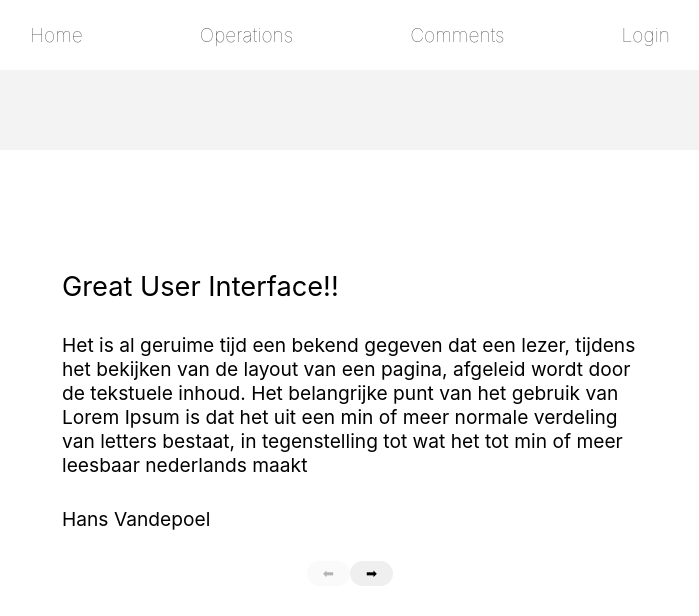
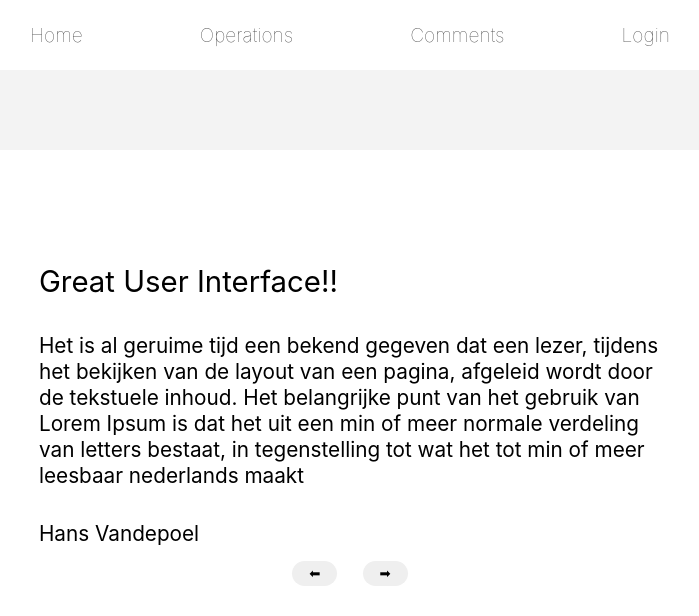
Before and after one commit to GabrielDelaPena/eindWerkDweb, a React (Create React App) app: page /comments in a window 1280 px wide. Shown: the top 616 px of the page, without its empty margins (290-989 px from the left). Built offline with nearby package versions, Linux system fonts and the light colour scheme; no server answers; the database is empty.

Commit message:
comment slider toegevoegd

```diff
--- a/src/App.css
+++ b/src/App.css
@@ -7,3 +7,29 @@ html {
   background-color: rgb(243, 243, 243);
   font-family: Verdana, sans-serif;
 }
+
+
+/* .slider {
+  position: relative;
+  height: 100vh;
+  display: flex;
+  justify-content: center;
+  align-items: center;
+} */
+
+/* .image {
+  width: 1000px;
+  height: 600px;
+  border-radius: 10px;
+} */
+
+.slide {
+  opacity: 0;
+  transition-duration: 1s ease;
+}
+
+.slide.active {
+  opacity: 1;
+  transition-duration: 1s;
+  transform: scale(1.08);
+}
--- /dev/null
+++ b/src/pages/website/comments/Comment.js
@@ -0,0 +1,20 @@
+import { React, useContext } from "react";
+import style from "./comments.module.css";
+
+import CommentContext from "./comments-context";
+
+function Comment(props) {
+  const commentCtx = useContext(CommentContext);
+
+  return (
+    <div>
+      <div className={style.section}>
+        <p className={style.title}>{props.title}</p>
+        <p className={style.comments}>{props.comment}</p>
+        <p className={style.user}>{props.user}</p>
+      </div>
+    </div>
+  );
+}
+
+export default Comment;
--- a/src/pages/website/comments/Comments.js
+++ b/src/pages/website/comments/Comments.js
@@ -3,11 +3,11 @@ import { motion } from "framer-motion";
 import style from "./comments.module.css";
 
 import CommentContext from "./comments-context";
+import Comment from "./Comment";
 
 function Comments() {
   const commentCtx = useContext(CommentContext);
 
-  console.log(commentCtx.currentComment);
   return (
     <motion.div
       initial={{ opacity: 0 }}
@@ -15,29 +15,30 @@ function Comments() {
       exit={{ opacity: 0 }}
     >
       <div className={style.container}>
-        <div className={style.section}>
-          <p className={style.title}>{commentCtx.currentComment.title}</p>
-          <p className={style.comment}>{commentCtx.currentComment.comment}</p>
-          <p className={style.user}>{commentCtx.currentComment.user}</p>
-          <div className={style.btnContainer}>
-            <button
-              className={style.btn}
-              onClick={commentCtx.prevCommentHandler}
-              disabled={commentCtx.currentComment.index === 0}
+        {commentCtx.comments.map((com, i) => {
+          return (
+            <div
+              key={i}
+              className={i === commentCtx.current ? "slide active" : "slide"}
             >
-              ⬅
-            </button>
-            <button
-              className={style.btn}
-              onClick={commentCtx.nextCommentHandler}
-              disabled={
-                commentCtx.currentComment.index ===
-                commentCtx.comments.length - 1
-              }
-            >
-              ➡
-            </button>
-          </div>
+              {i === commentCtx.current && (
+                <Comment
+                  key={com.id}
+                  title={com.title}
+                  comment={com.comment}
+                  user={com.user}
+                />
+              )}
+            </div>
+          );
+        })}
+        <div className={style.btnContainer}>
+          <button className={style.btn} onClick={commentCtx.prevSlide}>
+            ⬅
+          </button>
+          <button className={style.btn} onClick={commentCtx.nextSlide}>
+            ➡
+          </button>
         </div>
       </div>
     </motion.div>
--- a/src/pages/website/comments/comments-context.js
+++ b/src/pages/website/comments/comments-context.js
@@ -29,26 +29,26 @@ export const CommentContextProvider = (props) => {
       user: "Patrick Star",
     },
   ]);
-  const [currentComment, setCurrentComment] = useState(comments[0]);
+  const length = comments.length;
+  const [current, setCurrent] = useState(0);
 
-  const nextCommentHandler = () => {
-    const newIndex = currentComment.index + 1;
-    setCurrentComment(comments[newIndex]);
+  const nextSlide = () => {
+    setCurrent(current === length - 1 ? 0 : current + 1);
   };
 
-    const prevCommentHandler = () => {
-      const newIndex = currentComment.index - 1;
-      setCurrentComment(comments[newIndex]);
-    };
+  const prevSlide = () => {
+    setCurrent(current === 0 ? length - 1 : current - 1);
+  };
 
   const value = {
     comments: comments,
+    setComments: setComments,
 
-    currentComment: currentComment,
-    setCurrentComment: setCurrentComment,
+    nextSlide: nextSlide,
+    prevSlide: prevSlide,
 
-    nextCommentHandler: nextCommentHandler,
-    prevCommentHandler: prevCommentHandler,
+    length: length,
+    current: current,
   };
   return (
     <CommentContext.Provider value={value}>
--- a/src/pages/website/comments/comments.module.css
+++ b/src/pages/website/comments/comments.module.css
@@ -18,7 +18,7 @@
   font-size: 1.7rem;
 }
 
-.comment {
+.comments {
   margin: 0 0 30px 0;
   font-size: 1.2rem;
 }
```
Also changed, not shown: src/pages/website/comment/Comments.js (added), src/pages/website/comment/comment.module.css (added).
